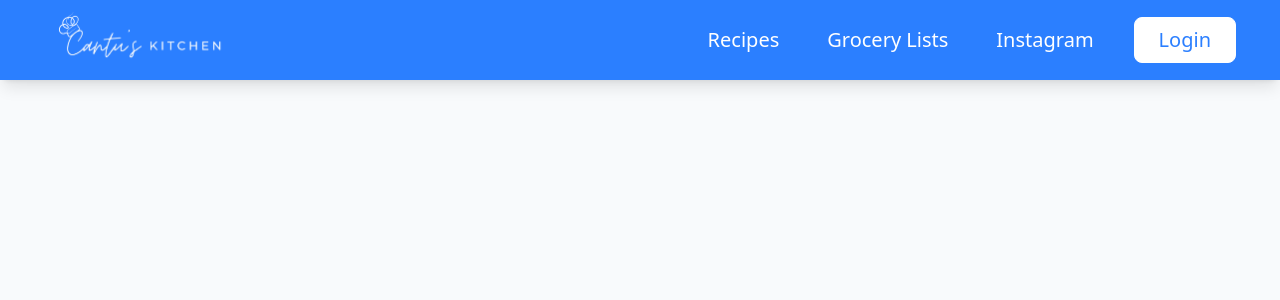
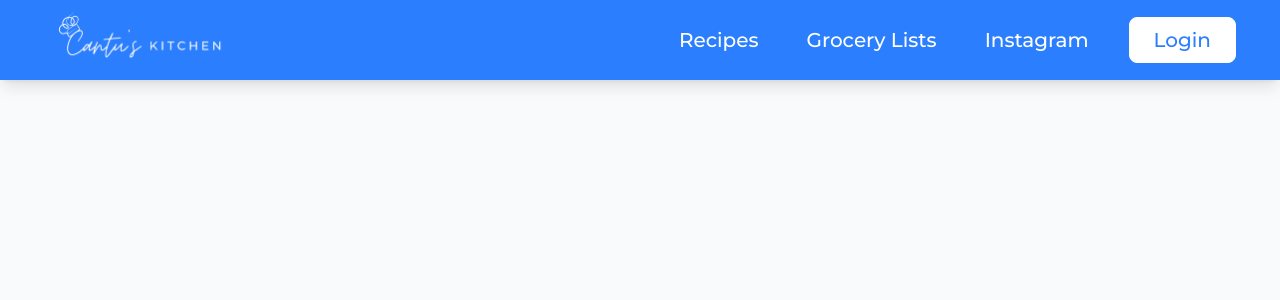
Before and after one commit to reesecantu/cantus-kitchen, a React (Vite) app: page / in a window 1280 px wide. Shown: the top 300 px of the page. Built offline with nearby package versions, Linux system fonts and the light colour scheme.

Commit message:
Add Montserrat font

```diff
--- a/index.html
+++ b/index.html
@@ -4,6 +4,10 @@
     <meta charset="UTF-8" />
     <link rel="icon" type="image/png" href="/src/assets/logo_circle_blue.png" />
     <meta name="viewport" content="width=device-width, initial-scale=1.0" />
+    <!-- Add Montserrat font -->
+    <link rel="preconnect" href="https://fonts.googleapis.com">
+    <link rel="preconnect" href="https://fonts.gstatic.com" crossorigin>
+    <link href="https://fonts.googleapis.com/css2?family=Montserrat:ital,wght@0,100..900;1,100..900&display=swap" rel="stylesheet">
     <title>Cantu's Kitchen</title>
   </head>
   <body>
--- a/src/index.css
+++ b/src/index.css
@@ -1,7 +1,7 @@
 @import "tailwindcss";
 
-
-
-html, body {
+html,
+body {
   background-color: var(--color-slate-50);
+  font-family: "Montserrat", sans-serif;
 }
```
